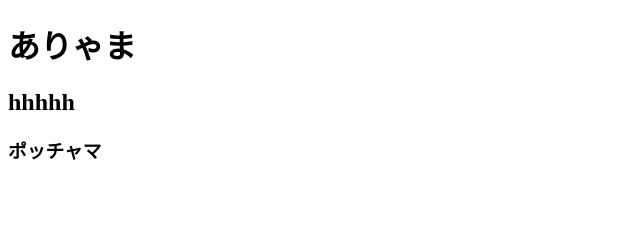
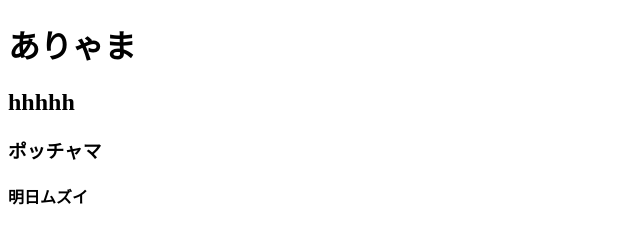
Before and after one commit to arima-syougo/ryo-ari, a plain HTML site: page index.html in a window 1280 px wide. Shown: the whole page, without its empty margins (0-640 px from the left). Drawn offline with Linux system fonts and the light colour scheme.

Commit message:
生きてるか

```diff
--- a/index.html
+++ b/index.html
@@ -11,6 +11,7 @@
       <h1>ありゃま</h1>
       <h2>hhhhh</h2>
       <h3 class="">ポッチャマ</h3>
+      <h4>明日ムズイ</h4>
     </header>
   </body>
 </html>
```
